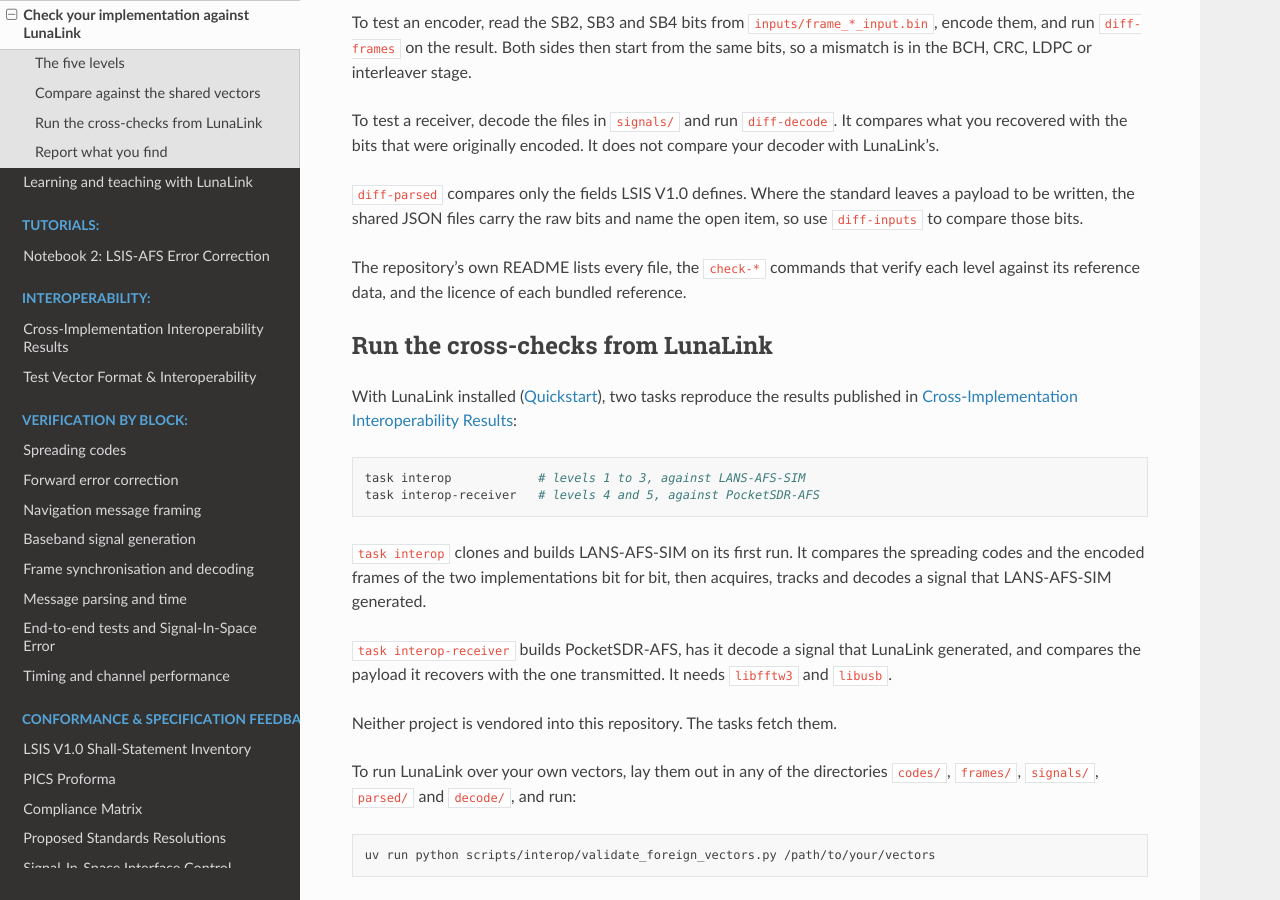
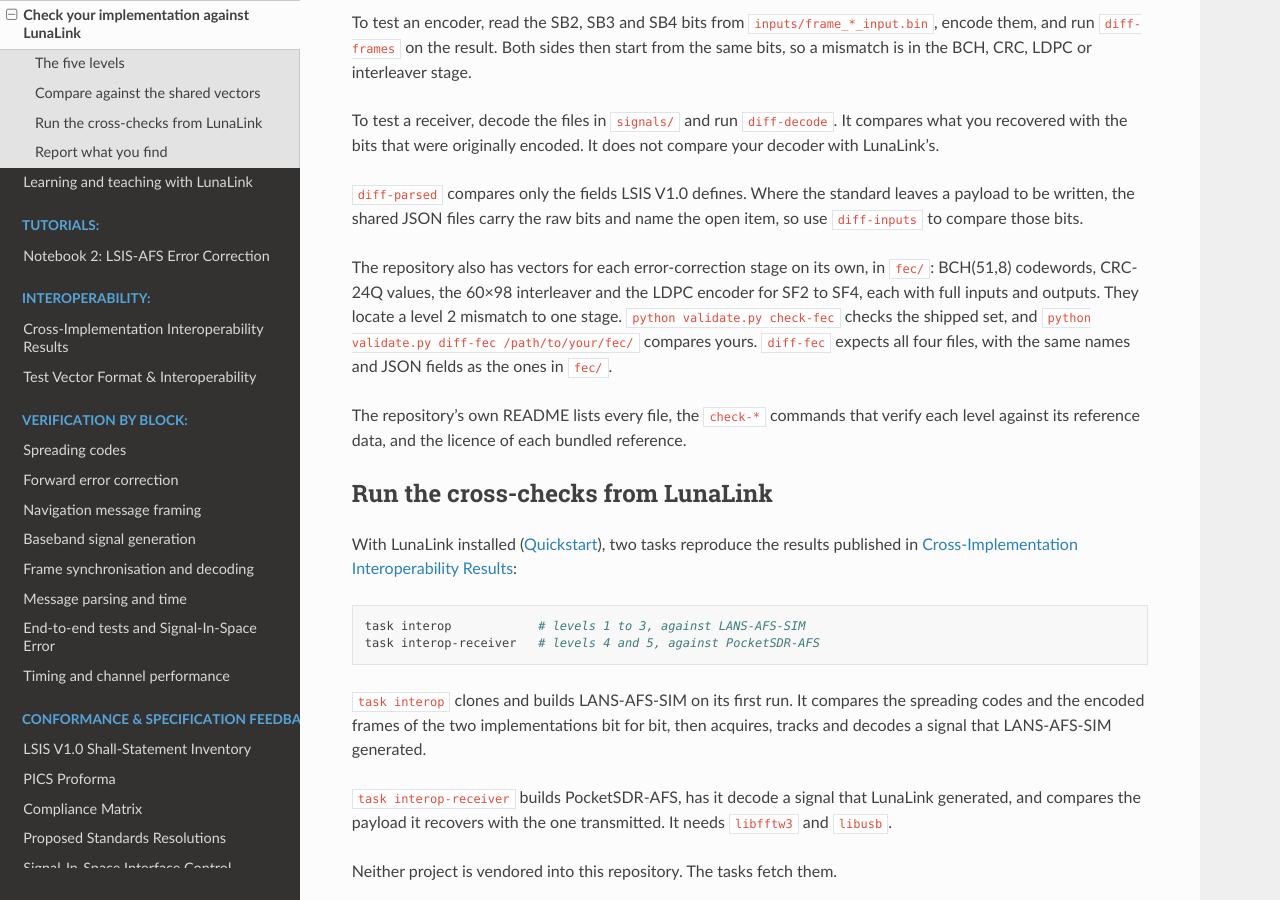
Before and after one commit to luar-space/lunalink, a Sphinx documentation site: the page built from docs/interoperate.rst, in a window 1280 px wide and 900 px high, scrolled down 1809 px. Built offline with Sphinx 7.4.7 and the Read the Docs theme 3.1.0, drawn with Linux system fonts in a browser that asks for light colours; pages that are not in the unit, such as notebooks, are missing from menus.

Commit message:
docs: point implementers at the shared FEC component vectors
The vector repository has had per-stage BCH, CRC-24Q, interleaver and
LDPC vectors with check-fec and diff-fec since v0.6.0; the
interoperability page did not mention them.

Co-Authored-By: Claude Opus 5.5 (1M context) <noreply@anthropic.com>

```diff
--- a/docs/interoperate.rst
+++ b/docs/interoperate.rst
@@ -132,6 +132,14 @@ does not compare your decoder with LunaLink's.
 standard leaves a payload to be written, the shared JSON files carry the raw
 bits and name the open item, so use ``diff-inputs`` to compare those bits.
 
+The repository also has vectors for each error-correction stage on its own,
+in ``fec/``: BCH(51,8) codewords, CRC-24Q values, the 60×98 interleaver and
+the LDPC encoder for SF2 to SF4, each with full inputs and outputs.  They
+locate a level 2 mismatch to one stage.  ``python validate.py check-fec``
+checks the shipped set, and ``python validate.py diff-fec
+/path/to/your/fec/`` compares yours.  ``diff-fec`` expects all four files,
+with the same names and JSON fields as the ones in ``fec/``.
+
 The repository's own README lists every file, the ``check-*`` commands that
 verify each level against its reference data, and the licence of each bundled
 reference.
```
